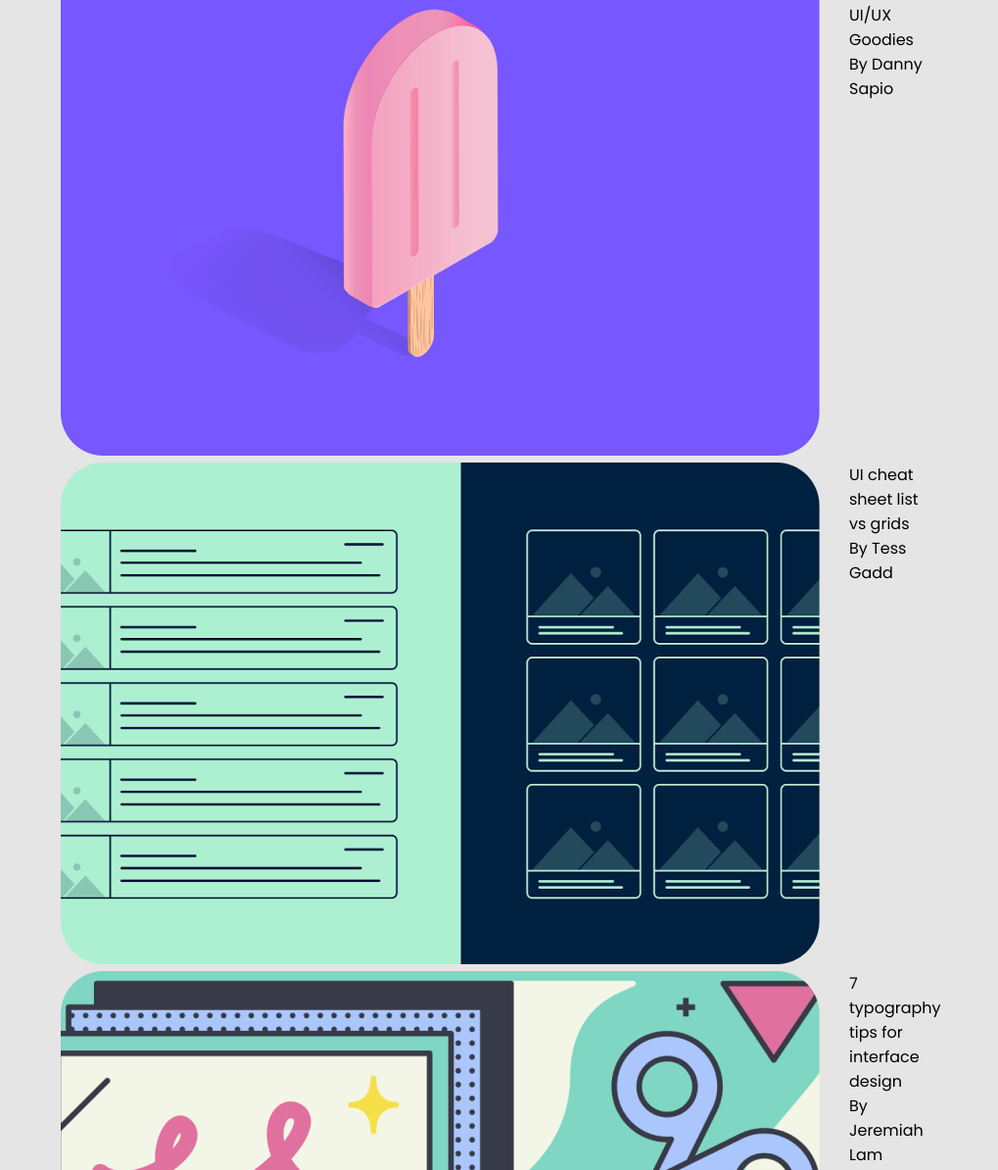
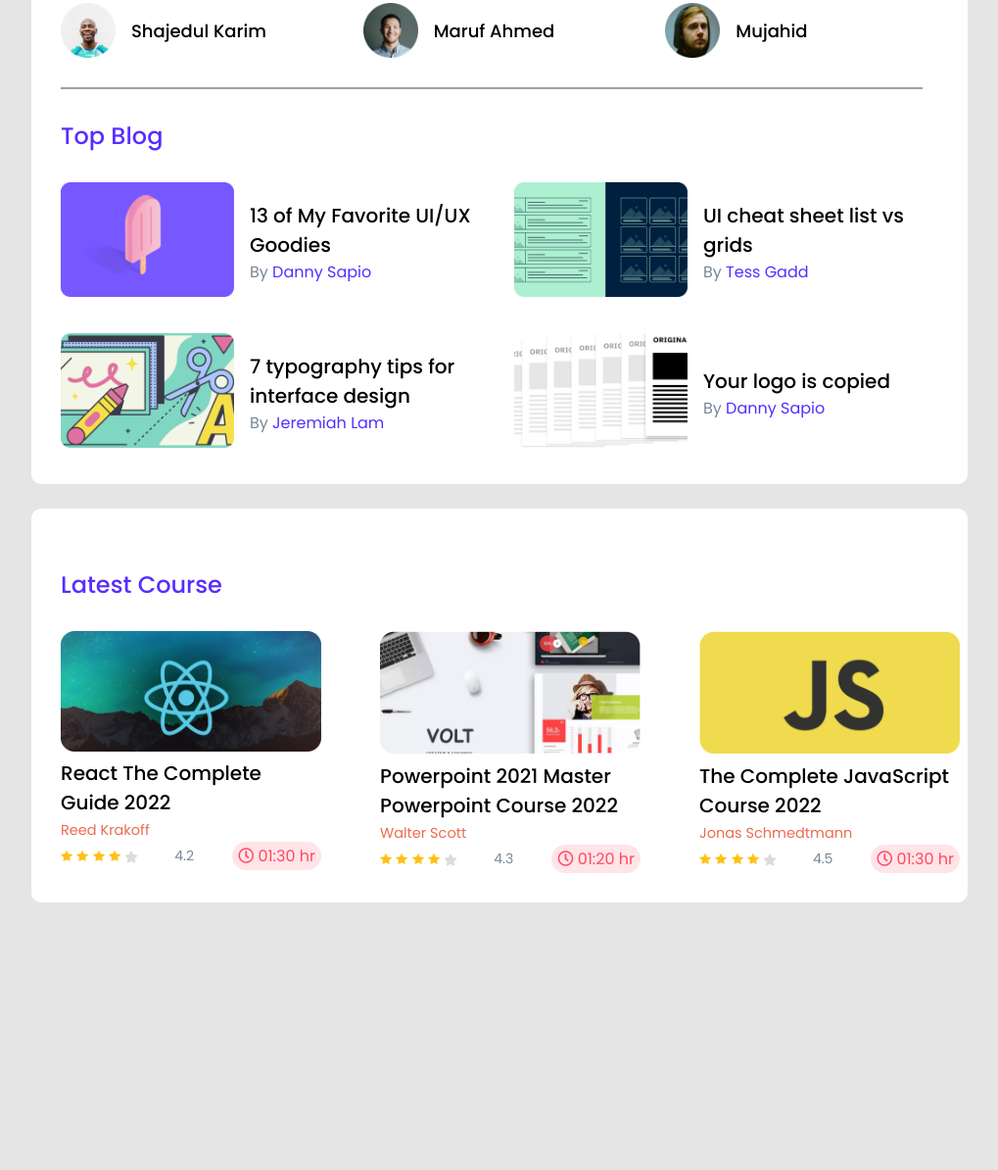
Before and after one commit to nurmdrafi/leader-board-css3, a plain HTML site: page index.html in a window 1280 px wide. Shown: the part 338-1532 px from the top of the page at 98% size, without its empty margins (130-1149 px from the left). After the commit the page ends 1284 px from the top, so only its background shows below. Drawn offline with Linux system fonts and the light colour scheme.

Commit message:
final commit

```diff
--- a/index.html
+++ b/index.html
@@ -15,6 +15,9 @@
     <link rel="preconnect" href="https://fonts.googleapis.com">
     <link rel="preconnect" href="https://fonts.gstatic.com" crossorigin>
     <link href="https://fonts.googleapis.com/css2?family=Poppins:wght@400;500;600;800&display=swap" rel="stylesheet">
+    <!-- Font Awesome -->
+    <link href="https://cdnjs.cloudflare.com/ajax/libs/font-awesome/5.13.0/css/all.min.css" rel="stylesheet">
+
 </head>
 
 <body>
@@ -36,7 +39,8 @@
     <!-- Header End -->
 
     <!-- Top Player Start -->
-    <section id="top-blog" class="container">
+    <section class="container wrapper">
+        <div>
             <h2>Top Player</h2>
             <div class="players">
                 <div class="player">
@@ -64,22 +68,20 @@
                     <h3>Mujahid</h3>
                 </div>
             </div>
-    </section>
+        </div>
         <!-- Top Player End -->
-
+        <hr>
         <!-- Top Blog Start -->
-    <section id="top-blog" class="container">
+        <div>
+            <h2>Top Blog</h2>
+            <div class="blogs">
                 <div class="blog">
                     <div class="blog-img">
                         <img src="images/blogs/blog-1.png" alt="">
                     </div>
                     <div class="blog-detail">
-                <div class="blog-title">
-                    <p>13 of My Favorite UI/UX Goodies</p>
-                </div>
-                <div class="blog-author">
-                    <p><span class="by">By</span> Danny Sapio</p>
-                </div>
+                        <p class="blog-title">13 of My Favorite UI/UX Goodies</p>
+                        <p class="blog-author"><span class="by">By</span> Danny Sapio</p>
                     </div>
                 </div>
                 <div class="blog">
@@ -87,12 +89,8 @@
                         <img src="images/blogs/blog-2.png" alt="">
                     </div>
                     <div class="blog-detail">
-                <div class="blog-title">
-                    <p>UI cheat sheet list vs grids</p>
-                </div>
-                <div class="blog-author">
-                    <p><span class="by">By</span> Tess Gadd</p>
-                </div>
+                        <p class="blog-title">UI cheat sheet list vs grids</p>
+                        <p class="blog-author"><span class="by">By</span> Tess Gadd</p>
                     </div>
                 </div>
                 <div class="blog">
@@ -100,12 +98,8 @@
                         <img src="images/blogs/blog-3.png" alt="">
                     </div>
                     <div class="blog-detail">
-                <div class="blog-title">
-                    <p>7 typography tips for interface design</p>
-                </div>
-                <div class="blog-author">
-                    <p><span class="by">By</span> Jeremiah Lam</p>
-                </div>
+                        <p class="blog-title">7 typography tips for interface design</p>
+                        <p class="blog-author"><span class="by">By</span> Jeremiah Lam</p>
                     </div>
                 </div>
                 <div class="blog">
@@ -113,11 +107,9 @@
                         <img src="images/blogs/blog-4.png" alt="">
                     </div>
                     <div class="blog-detail">
-                <div class="blog-title">
-                    <p>Your logo is copied</p>
+                        <p class="blog-title">Your logo is copied</p>
+                        <p class="blog-author"><span class="by">By</span> Danny Sapio</p>
                     </div>
-                <div class="blog-author">
-                    <p><span class="by">By</span> Danny Sapio</p>
                 </div>
             </div>
         </div>
@@ -125,27 +117,31 @@
     <!-- Top Blog End -->
 
     <!-- Latest Course Start -->
-    <section>
-        <h3>Latest Course</h3>
+    <section class="container wrapper">
+        <h2>Latest Course</h2>
         <div class="courses">
             <div class="course">
                 <div class="course-img">
                     <img src="images/courses/course-1.png" alt="">
                 </div>
                 <div class="course-details">
-                    <div class="course-title"></div>
-                    <div class="course-author"></div>
-
+                    <p class="course-title">React The Complete Guide 2022</p>
+                    <span class="course-author">Reed Krakoff</span>
                 </div>
-            </div>
-            <div class="course">
-                <div class="course-img">
-                    <img src="images/courses/course-1.png" alt="">
-                </div>
-                <div class="course-details">
-                    <div class="course-title"></div>
-                    <div class="course-author"></div>
-
+                <div class="course-info">
+                    <span class="stars">
+                        <img src="images/icons/star.png" alt="">
+                        <img src="images/icons/star.png" alt="">
+                        <img src="images/icons/star.png" alt="">
+                        <img src="images/icons/star.png" alt="">
+                        <i class="fas fa-star"></i>
+                    </span>
+                    <span class="ratings">4.2</span>
+                    <span class="duration">
+                        <span>
+                            <i class="far fa-clock"></i> 01:30 hr
+                        </span>
+                    </span>
                 </div>
             </div>
             <div class="course">
@@ -153,9 +149,23 @@
                     <img src="images/courses/course-2.png" alt="">
                 </div>
                 <div class="course-details">
-                    <div class="course-title"></div>
-                    <div class="course-author"></div>
-
+                    <p class="course-title">Powerpoint 2021 Master Powerpoint Course 2022</p>
+                    <span class="course-author">Walter Scott</span>
+                </div>
+                <div class="course-info">
+                    <span class="stars">
+                        <img src="images/icons/star.png" alt="">
+                        <img src="images/icons/star.png" alt="">
+                        <img src="images/icons/star.png" alt="">
+                        <img src="images/icons/star.png" alt="">
+                        <i class="fas fa-star"></i>
+                    </span>
+                    <span class="ratings">4.3</span>
+                    <span class="duration">
+                        <span>
+                            <i class="far fa-clock"></i> 01:20 hr
+                        </span>
+                    </span>
                 </div>
             </div>
             <div class="course">
@@ -163,9 +173,23 @@
                     <img src="images/courses/course-3.png" alt="">
                 </div>
                 <div class="course-details">
-                    <div class="course-title"></div>
-                    <div class="course-author"></div>
-
+                    <p class="course-title">The Complete JavaScript Course 2022</p>
+                    <span class="course-author">Jonas Schmedtmann</span>
+                </div>
+                <div class="course-info">
+                    <span class="stars">
+                        <img src="images/icons/star.png" alt="">
+                        <img src="images/icons/star.png" alt="">
+                        <img src="images/icons/star.png" alt="">
+                        <img src="images/icons/star.png" alt="">
+                        <i class="fas fa-star"></i>
+                    </span>
+                    <span class="ratings">4.5</span>
+                    <span class="duration">
+                        <span>
+                            <i class="far fa-clock"></i> 01:30 hr
+                        </span>
+                    </span>
                 </div>
             </div>
         </div>
--- a/style.css
+++ b/style.css
@@ -5,17 +5,24 @@
 }
 body {
   font-family: "Poppins", sans-serif;
-  background-color: #E5E5E5;
+  background-color: #e5e5e5;
 }
 /* Reuseable components */
 .container {
   width: 70%;
   margin: 0 auto;
 }
+.wrapper {
+  background-color: #ffffff;
+  padding: 30px;
+  border-radius: 10px;
+  margin-bottom: 25px;
+}
 h2 {
-  font-size: 36px;
+  font-size: 24px;
   color: #562eff;
   font-weight: 500;
+  margin: 30px 0 30px 0;
 }
 
 /* Header */
@@ -25,6 +32,7 @@
   height: 94px;
   background-color: #562eff;
   display: flex;
+  margin-bottom: 36px;
 }
 nav {
   display: flex;
@@ -32,9 +40,9 @@
   color: #ffffff;
 }
 
-.logo-details{
-    display: flex;
-    align-items: center;
+.logo-details {
+  display: flex;
+  align-items: center;
 }
 .logo-details img {
   width: 40.42px;
@@ -76,14 +84,82 @@
   font-size: 18px;
   font-weight: 500;
 }
-
+hr {
+  width: 98%;
+  border: 0.5px solid #9f9f9f;
+  background-color: #9f9f9f;
+  margin: 30px 0 30px 0;
+}
 /* Top Blog */
 
-.blog {
+.blogs {
   display: grid;
   grid-template-columns: repeat(2, 1fr);
   grid-gap: 30px;
 }
-.blog-img {
+.blog {
+  display: flex;
+}
+.blog-img img {
+  /* width: 100%; */
+  width: 177px;
+}
+.blog-detail {
+  margin-left: 16px;
+  display: flex;
+  flex-direction: column;
+  justify-content: center;
+}
+.blog-title,
+.course-title {
+  font-size: 20px;
+  font-weight: 500;
+}
+.blog-author {
+  color: #562eff;
+  font-weight: 400;
+  font-size: 16px;
+}
+.by {
+  color: lightslategray;
+}
+
+/* Latest Course */
+
+.courses {
+  display: grid;
+  grid-template-columns: repeat(3, 1fr);
+  grid-gap: 60px;
+}
+.course-img img {
+  min-width: 266px;
   width: 100%;
 }
+.course-author {
+  color: #ed6b4f;
+  font-weight: 400;
+  font-size: 14.5px;
+}
+.course-info {
+  display: flex;
+  justify-content: space-between;
+  align-items: center;
+}
+
+.stars img,
+.fas {
+  width: 12px;
+  /* icon */
+  font-size: 12px;
+  color: gainsboro;
+}
+.ratings {
+  font-size: 14px;
+  color: lightslategray;
+}
+.duration {
+  background-color: #ffe4e8;
+  color: #ff4a60;
+  border-radius: 15px;
+  padding: 2px 6px;
+}
```
Lines whose indentation alone changed are shown as unchanged.
